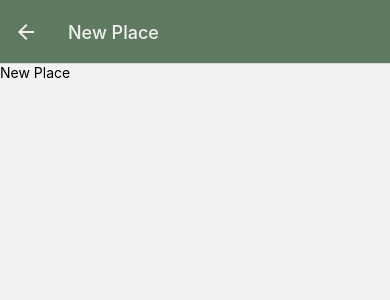
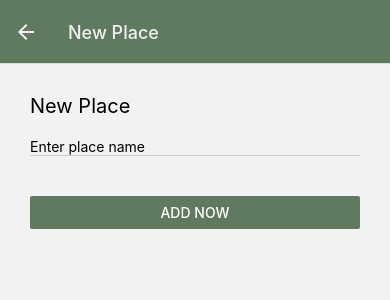
Before and after one commit to akshaymemail/MyPlace, a React Native app: screen /newPlace in a window 390 px wide. Shown: the top 300 px of the page. Built offline with nearby package versions, Linux system fonts and the light colour scheme.

Commit message:
add input field on new place screen

```diff
--- a/screens/NewPlace.js
+++ b/screens/NewPlace.js
@@ -1,12 +1,47 @@
-import React from 'react'
-import { StyleSheet, Text, View } from 'react-native'
+import React, { useState } from 'react'
+import {
+  StyleSheet,
+  Text,
+  View,
+  ScrollView,
+  TextInput,
+  Button,
+} from 'react-native'
+import { Colors } from '../constants/Colors'
 
 export default function NewPlace() {
+  const [place, setPlace] = useState('')
+  const submitHandler = () => console.log(place)
   return (
-    <View>
-      <Text>New Place</Text>
-    </View>
+    <ScrollView>
+      <View style={styles.form}>
+        <Text style={styles.title}>New Place</Text>
+        <TextInput
+          style={styles.input}
+          placeholder="Enter place name"
+          onChangeText={(text) => setPlace(text)}
+        />
+        <Button
+          color={Colors.primaryColor}
+          title="Add Now"
+          onPress={submitHandler}
+        />
+      </View>
+    </ScrollView>
   )
 }
 
-const styles = StyleSheet.create({})
+const styles = StyleSheet.create({
+  form: {
+    margin: 30,
+  },
+  input: {
+    borderBottomColor: '#cccccc',
+    borderBottomWidth: 1,
+    marginBottom: 40,
+  },
+  title: {
+    marginBottom: 20,
+    fontSize: 20,
+  },
+})
```
